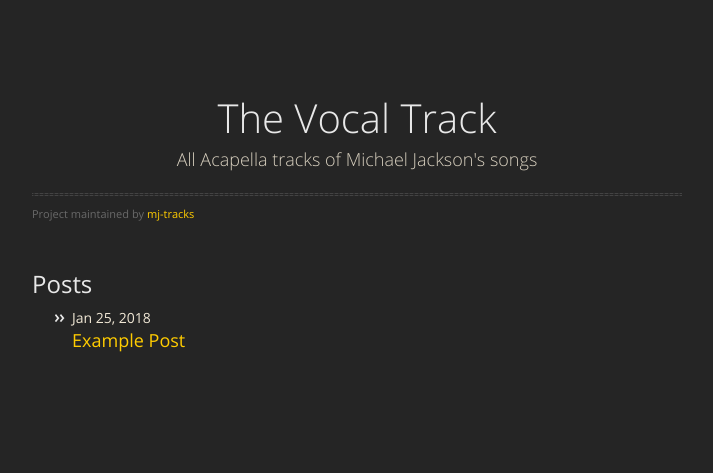
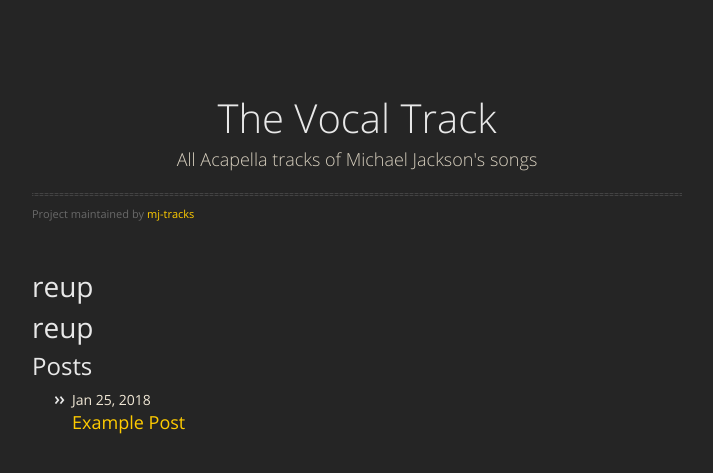
Before and after one commit to mj-tracks/vocal-track, a Jekyll site: the page built from index.md, in a window 1280 px wide. Shown: the top 473 px of the page, without its empty margins (283-996 px from the left). Built offline with Jekyll 4.4.1, drawn with Linux system fonts in a browser that asks for light colours; nearby versions of some CDN libraries; our own code applies the rules of GitHub Pages for plain Markdown files.

Commit message:
Update index.md

```diff
--- a/index.md
+++ b/index.md
@@ -1,3 +1,5 @@
 ---
 layout: posts
 ---
+
+# reup
```
